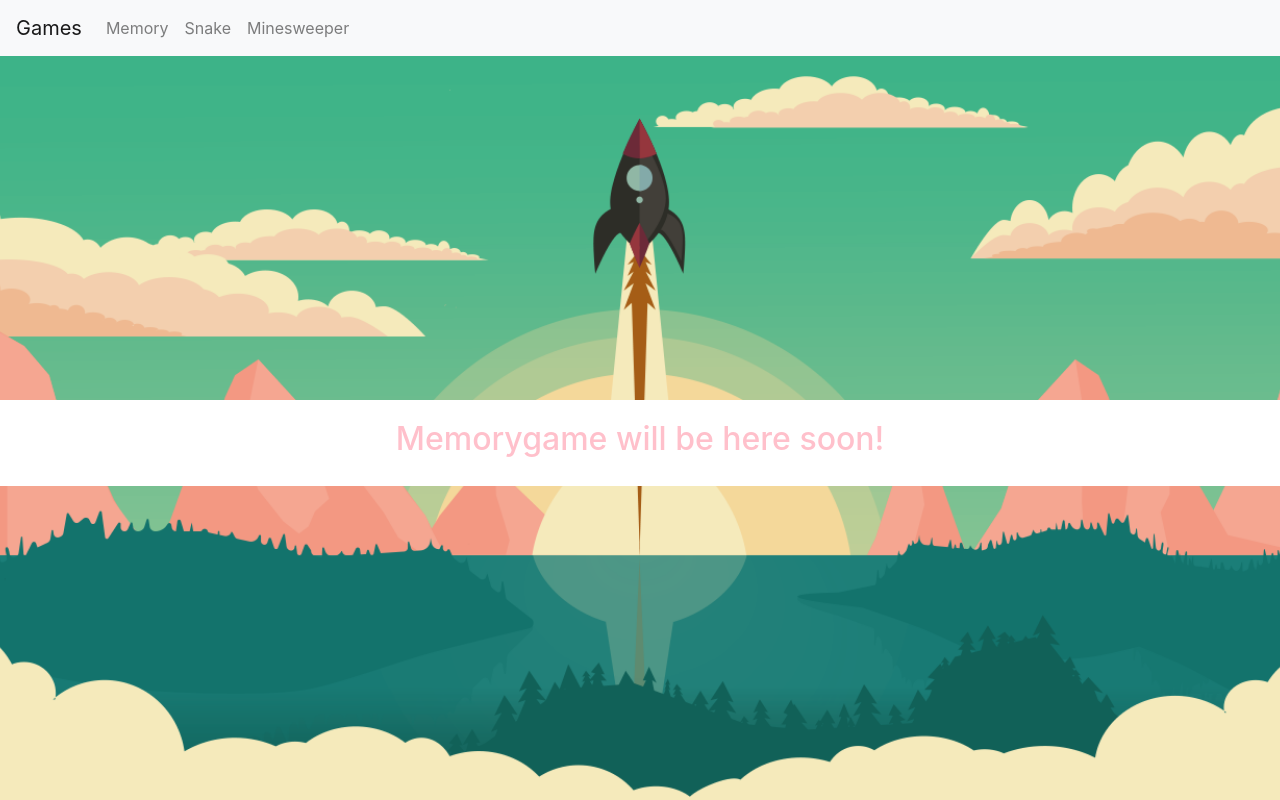
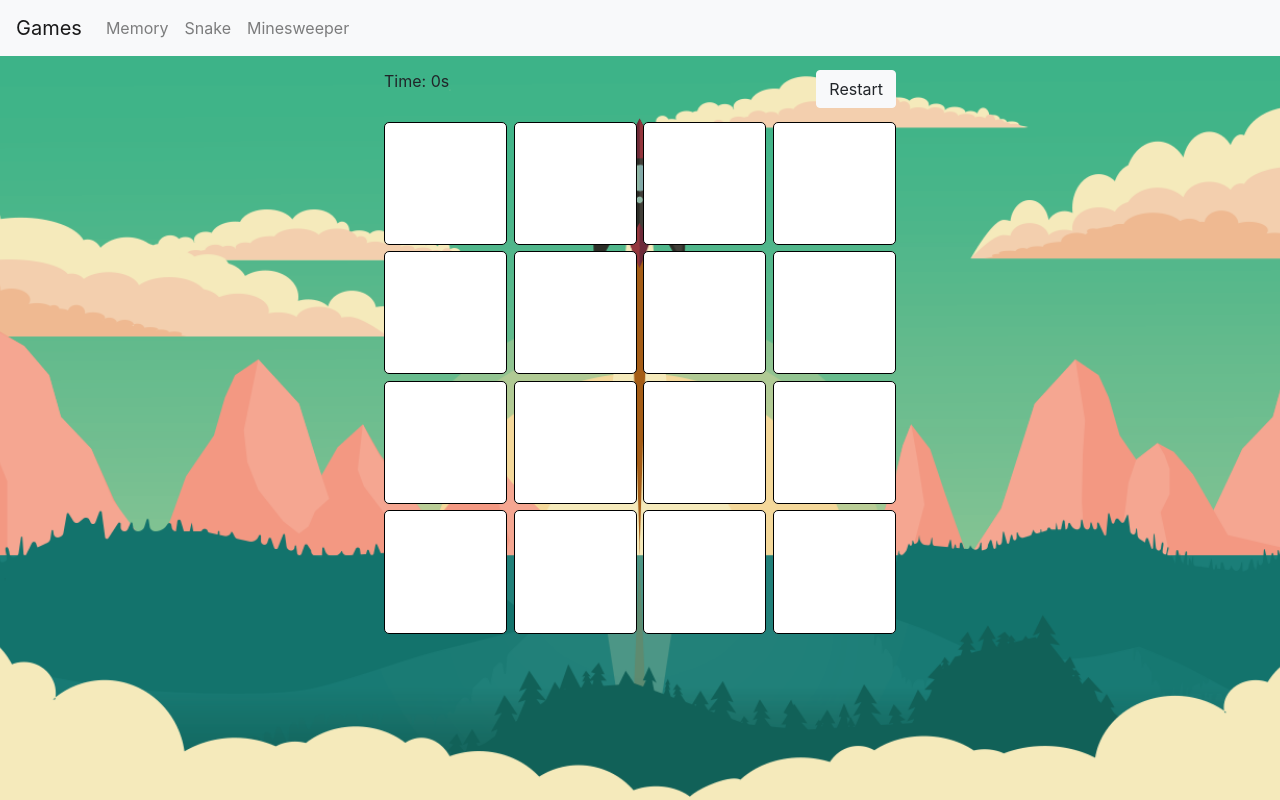
Before and after one commit to sneck-productions/pinkgames, a React app: page /#/memory in a window 1280 px wide. Built offline with nearby package versions, Linux system fonts and the light colour scheme.

Commit message:
Memory part1

```diff
--- /dev/null
+++ b/src/components/memory/MemoryCard.css
@@ -0,0 +1,30 @@
+.memory-card {
+  border: 1px solid black;
+  border-radius: 5px;
+  background-color: white;
+}
+
+.pink {
+  background-color: #ff43d0;
+}
+.red {
+  background-color: #ff0900;
+}
+.orange {
+  background-color: #ff7f00;
+}
+.yellow {
+  background-color: #ffef00;
+}
+.teal {
+  background-color: #63d3df;
+}
+.green {
+  background-color: #00f11d;
+}
+.blue {
+  background-color: #0079ff;
+}
+.purple {
+  background-color: #a800ff;
+}
--- /dev/null
+++ b/src/components/memory/MemoryCard.js
@@ -0,0 +1,12 @@
+import React from "react";
+import "./MemoryCard.css";
+
+function MemoryCard({ color, isFlipped, onClick }) {
+  let className = "memory-card";
+  if (isFlipped) {
+    className = className + " " + color;
+  }
+  return <div className={className} onClick={onClick}></div>;
+}
+
+export default MemoryCard;
--- /dev/null
+++ b/src/components/memory/StatusBar.css
@@ -0,0 +1,10 @@
+.status-bar {
+  display: flex;
+  align-items: center;
+}
+.status {
+  flex: 1;
+}
+.button {
+  flex: 0;
+}
--- /dev/null
+++ b/src/components/memory/StatusBar.js
@@ -0,0 +1,16 @@
+import React from "react";
+import Button from "react-bootstrap/Button";
+import "./StatusBar.css";
+
+function StatusBar({ status, onRestart }) {
+  return (
+    <div className="status-bar">
+      <p className="status">{status}</p>
+      <Button variant="light" className="button" onClick={onRestart}>
+        Restart
+      </Button>
+    </div>
+  );
+}
+
+export default StatusBar;
--- /dev/null
+++ b/src/components/memory/index.css
@@ -0,0 +1,13 @@
+.game-container {
+  width: 40vw;
+  margin: 1vw auto;
+}
+
+.memory-grid {
+  margin-top: 1vw;
+  height: 40vw;
+  display: grid;
+  grid-template-rows: repeat(4, auto);
+  grid-template-columns: repeat(4, auto);
+  grid-gap: 0.5vw;
+}
--- a/src/components/memory/index.js
+++ b/src/components/memory/index.js
@@ -1,9 +1,67 @@
-import React from "react";
+import React, { useState } from "react";
+import StatusBar from "./StatusBar";
+import MemoryCard from "./MemoryCard";
+import "./index.css";
+
+const colors = [
+  "pink",
+  "red",
+  "orange",
+  "yellow",
+  "green",
+  "teal",
+  "blue",
+  "purple"
+];
+
+function generateCards() {
+  const cards = [];
+  for (let i = 0; i < colors.length; i++) {
+    cards.push({
+      key: i * 2,
+      color: colors[i],
+      isFlipped: false
+    });
+    cards.push({
+      key: i * 2 + 1,
+      color: colors[i],
+      isFlipped: false
+    });
+  }
+
+  return cards.sort(() => Math.random() - 0.5);
+}
 
 function Memory() {
+  const [cards, setCards] = useState(generateCards());
+
+  function onCardClicked(clickedCard) {
+    setCards(oldCards => {
+      return oldCards.map(card => {
+        if (card.key === clickedCard.key) {
+          return { ...card, isFlipped: !card.isFlipped };
+        }
+        return card;
+      });
+    });
+  }
+
+  function onRestart() {
+    setCards(generateCards());
+  }
   return (
-    <div className="text-container">
-      <h2>Memorygame will be here soon!</h2>
+    <div className="game-container">
+      <StatusBar status="Time: 0s" onRestart={onRestart}></StatusBar>
+      <div className="memory-grid">
+        {cards.map(card => (
+          <MemoryCard
+            key={card.key}
+            color={card.color}
+            isFlipped={card.isFlipped}
+            onClick={() => onCardClicked(card)}
+          />
+        ))}
+      </div>
     </div>
   );
 }
```
Also changed, not shown: 2 other files (tests, documents, lock files or other folders).
